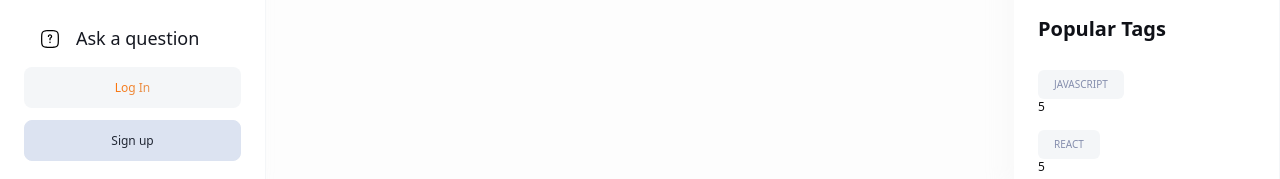
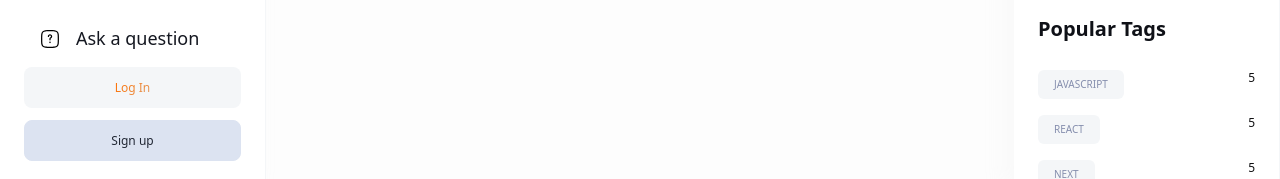
Before and after one commit to aleknovkovski/lrnp-JSM-nextjs13, a Next.js app: page / in a window 1280 px wide. Shown: the part 621-800 px from the top of the page. Built offline with nearby package versions, Linux system fonts and the light colour scheme; no server answers.

Commit message:
Flexify so number shows on right side

```diff
--- a/components/shared/RenderTag.tsx
+++ b/components/shared/RenderTag.tsx
@@ -9,7 +9,7 @@ interface Props {
 
 export default function RenderTag(props: Props) {
     return (
-        <Link href={`/tags/${props._id}`}>
+        <Link href={`/tags/${props._id}`} className="flex justify-between gap-2">
             <Badge className="subtle-medium background-light800_dark300 text-light400_light500 rounded-md border-none px-4 py-2 uppercase">
                 {props.name}
             </Badge>
```
